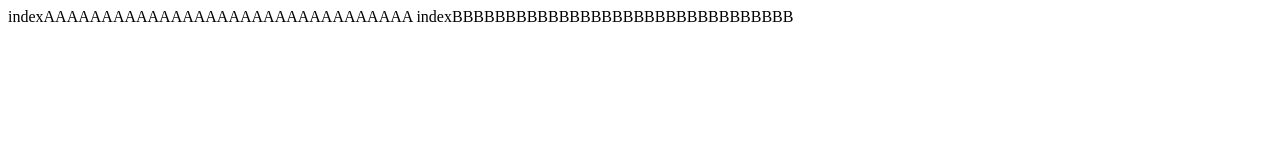
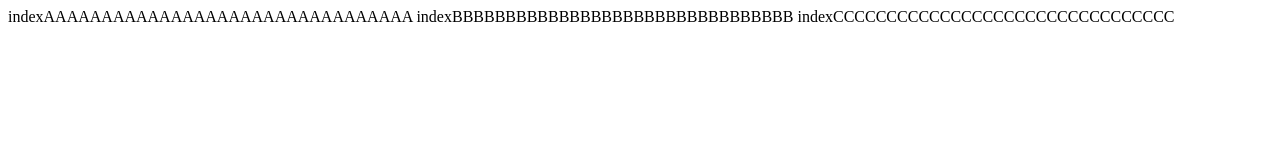
Before and after one commit to liujiacheng9/doudizhu, a plain HTML site: page index.html in a window 1280 px wide. Drawn offline with Linux system fonts and the light colour scheme.

Commit message:
A程序员第四次提交

```diff
--- a/index.html
+++ b/index.html
@@ -8,5 +8,6 @@
 <body>
     indexAAAAAAAAAAAAAAAAAAAAAAAAAAAAAAAA
     indexBBBBBBBBBBBBBBBBBBBBBBBBBBBBBBBB
+    indexCCCCCCCCCCCCCCCCCCCCCCCCCCCCCCCC
 </body>
 </html>
```
